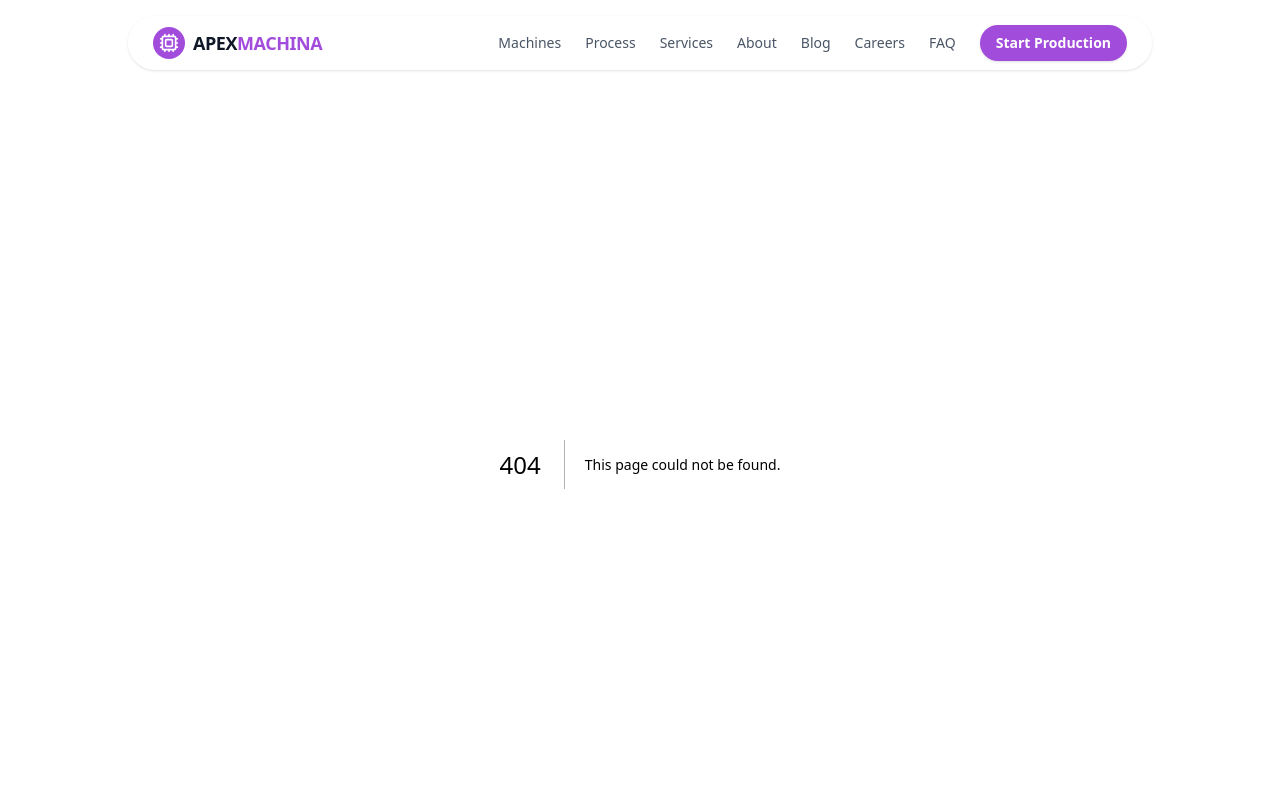
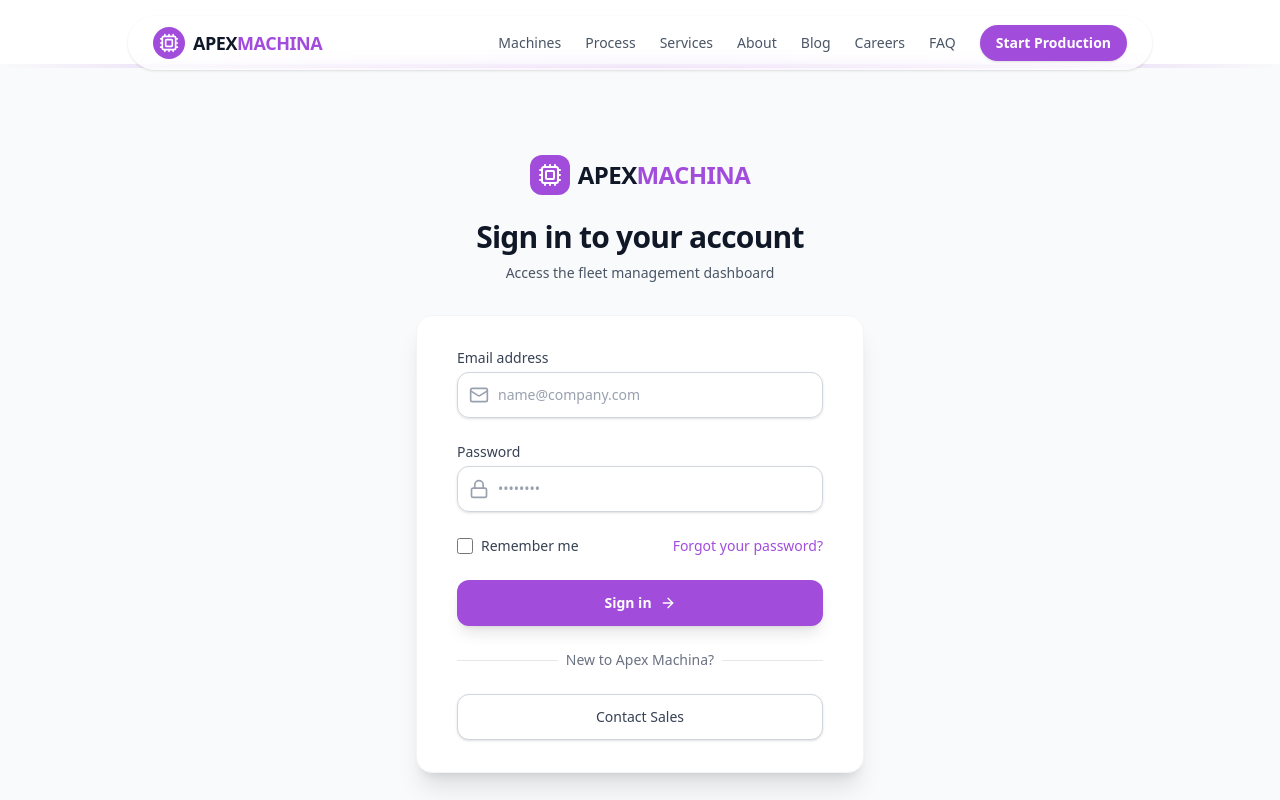
Before and after one commit to abu-tahir-0/test-llm-2, a Next.js app: page /login in a window 1280 px wide. Before the commit this address had no page. Shown: the top 800 px of the page. Built offline with nearby package versions, Linux system fonts and the light colour scheme.

Commit message:
AI Agent: make the login page also

```diff
--- /dev/null
+++ b/src/app/login/page.tsx
@@ -0,0 +1,182 @@
+'use client';
+
+import { useState } from 'react';
+import { useRouter } from 'next/navigation';
+import Link from 'next/link';
+import { Cpu, Mail, Lock, ArrowRight, Loader2 } from 'lucide-react';
+import { clsx } from 'clsx';
+
+export default function LoginPage() {
+  const [email, setEmail] = useState('');
+  const [password, setPassword] = useState('');
+  const [isLoading, setIsLoading] = useState(false);
+  const [error, setError] = useState<string | null>(null);
+  const router = useRouter();
+
+  const handleSubmit = async (e: React.FormEvent) => {
+    e.preventDefault();
+    setIsLoading(true);
+    setError(null);
+
+    try {
+      const response = await fetch('/api/login', {
+        method: 'POST',
+        headers: { 'Content-Type': 'application/json' },
+        body: JSON.stringify({ email, password }),
+      });
+
+      if (response.ok) {
+        router.push('/admin');
+      } else {
+        const data = await response.json();
+        setError(data.message || 'Invalid credentials. Please try again.');
+      }
+    } catch (err) {
+      setError('An error occurred. Please try again later.');
+    } finally {
+      setIsLoading(false);
+    }
+  };
+
+  return (
+    <div className="min-h-screen bg-gray-50 flex flex-col justify-center py-12 sm:px-6 lg:px-8 relative overflow-hidden">
+      {/* Background Elements */}
+      <div className="absolute inset-0 z-0 opacity-[0.03] bg-[linear-gradient(to_right,#80808012_1px,transparent_1px),linear-gradient(to_bottom,#80808012_1px,transparent_1px)] bg-[size:24px_24px]" />
+      <div className="absolute top-0 left-0 w-full h-1 bg-gradient-to-r from-transparent via-[#A24CDC] to-transparent opacity-50" />
+
+      <div className="sm:mx-auto w-full max-w-md relative z-10">
+        <div className="flex justify-center mb-6">
+          <Link href="/" className="flex items-center gap-2 group">
+            <div className="p-2 bg-[#A24CDC] rounded-xl group-hover:shadow-lg group-hover:shadow-[#A24CDC]/20 transition-all">
+              <Cpu className="text-white w-6 h-6" />
+            </div>
+            <span className="text-2xl font-bold tracking-tight text-gray-900">
+              APEX<span className="text-[#A24CDC]">MACHINA</span>
+            </span>
+          </Link>
+        </div>
+        <h2 className="text-center text-3xl font-extrabold text-gray-900 tracking-tight">
+          Sign in to your account
+        </h2>
+        <p className="mt-2 text-center text-sm text-gray-600">
+          Access the fleet management dashboard
+        </p>
+      </div>
+
+      <div className="mt-8 sm:mx-auto w-full max-w-md relative z-10 px-4 sm:px-0">
+        <div className="bg-white py-8 px-4 shadow-xl border border-gray-100 sm:rounded-2xl sm:px-10">
+          <form className="space-y-6" onSubmit={handleSubmit}>
+            {error && (
+              <div className="bg-red-50 border border-red-200 text-red-600 px-4 py-3 rounded-lg text-sm font-medium animate-in fade-in slide-in-from-top-1">
+                {error}
+              </div>
+            )}
+
+            <div>
+              <label htmlFor="email" className="block text-sm font-medium text-gray-700">
+                Email address
+              </label>
+              <div className="mt-1 relative">
+                <div className="absolute inset-y-0 left-0 pl-3 flex items-center pointer-events-none">
+                  <Mail className="h-5 w-5 text-gray-400" />
+                </div>
+                <input
+                  id="email"
+                  name="email"
+                  type="email"
+                  autoComplete="email"
+                  required
+                  value={email}
+                  onChange={(e) => setEmail(e.target.value)}
+                  className="appearance-none block w-full pl-10 px-3 py-3 border border-gray-300 rounded-xl shadow-sm placeholder-gray-400 focus:outline-none focus:ring-[#A24CDC] focus:border-[#A24CDC] sm:text-sm transition-all"
+                  placeholder="name@company.com"
+                />
+              </div>
+            </div>
+
+            <div>
+              <label htmlFor="password" className="block text-sm font-medium text-gray-700">
+                Password
+              </label>
+              <div className="mt-1 relative">
+                <div className="absolute inset-y-0 left-0 pl-3 flex items-center pointer-events-none">
+                  <Lock className="h-5 w-5 text-gray-400" />
+                </div>
+                <input
+                  id="password"
+                  name="password"
+                  type="password"
+                  autoComplete="current-password"
+                  required
+                  value={password}
+                  onChange={(e) => setPassword(e.target.value)}
+                  className="appearance-none block w-full pl-10 px-3 py-3 border border-gray-300 rounded-xl shadow-sm placeholder-gray-400 focus:outline-none focus:ring-[#A24CDC] focus:border-[#A24CDC] sm:text-sm transition-all"
+                  placeholder="••••••••"
+                />
+              </div>
+            </div>
+
+            <div className="flex items-center justify-between">
+              <div className="flex items-center">
+                <input
+                  id="remember-me"
+                  name="remember-me"
+                  type="checkbox"
+                  className="h-4 w-4 text-[#A24CDC] focus:ring-[#A24CDC] border-gray-300 rounded transition-all"
+                />
+                <label htmlFor="remember-me" className="ml-2 block text-sm text-gray-700">
+                  Remember me
+                </label>
+              </div>
+
+              <div className="text-sm">
+                <a href="#" className="font-medium text-[#A24CDC] hover:text-purple-500 transition-colors">
+                  Forgot your password?
+                </a>
+              </div>
+            </div>
+
+            <div>
+              <button
+                type="submit"
+                disabled={isLoading}
+                className={clsx(
+                  "w-full flex justify-center items-center py-3 px-4 border border-transparent rounded-xl shadow-lg text-sm font-bold text-white bg-[#A24CDC] hover:bg-purple-700 focus:outline-none focus:ring-2 focus:ring-offset-2 focus:ring-[#A24CDC] transition-all duration-300",
+                  isLoading && "opacity-70 cursor-not-allowed"
+                )}
+              >
+                {isLoading ? (
+                  <Loader2 className="w-5 h-5 animate-spin" />
+                ) : (
+                  <>
+                    Sign in <ArrowRight className="ml-2 w-4 h-4" />
+                  </>
+                )}
+              </button>
+            </div>
+          </form>
+
+          <div className="mt-6">
+            <div className="relative">
+              <div className="absolute inset-0 flex items-center">
+                <div className="w-full border-t border-gray-200" />
+              </div>
+              <div className="relative flex justify-center text-sm">
+                <span className="px-2 bg-white text-gray-500">New to Apex Machina?</span>
+              </div>
+            </div>
+
+            <div className="mt-6">
+              <Link
+                href="/contact"
+                className="w-full flex justify-center py-3 px-4 border border-gray-300 rounded-xl shadow-sm text-sm font-medium text-gray-700 bg-white hover:bg-gray-50 transition-all"
+              >
+                Contact Sales
+              </Link>
+            </div>
+          </div>
+        </div>
+      </div>
+    </div>
+  );
+}
```
